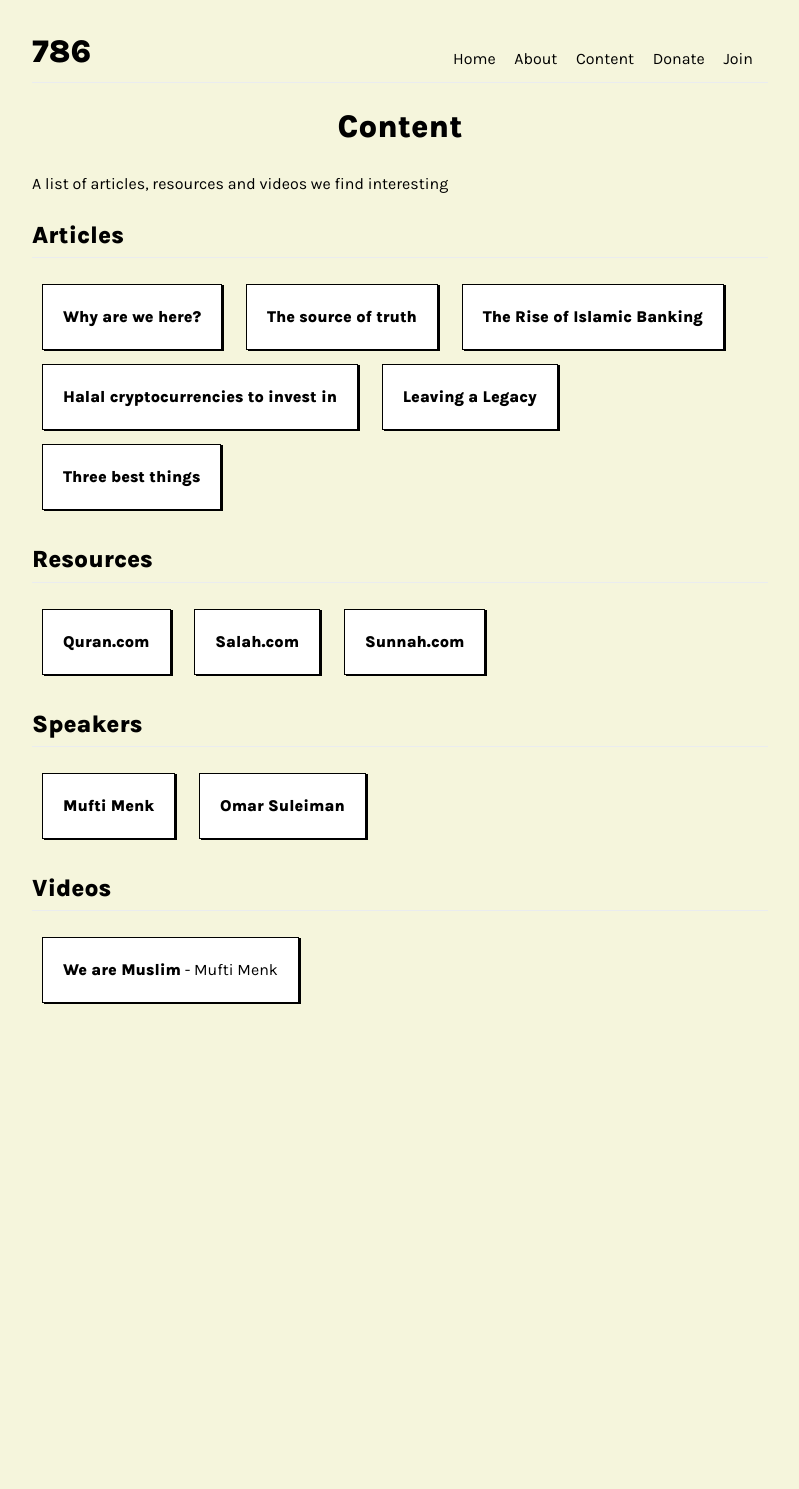
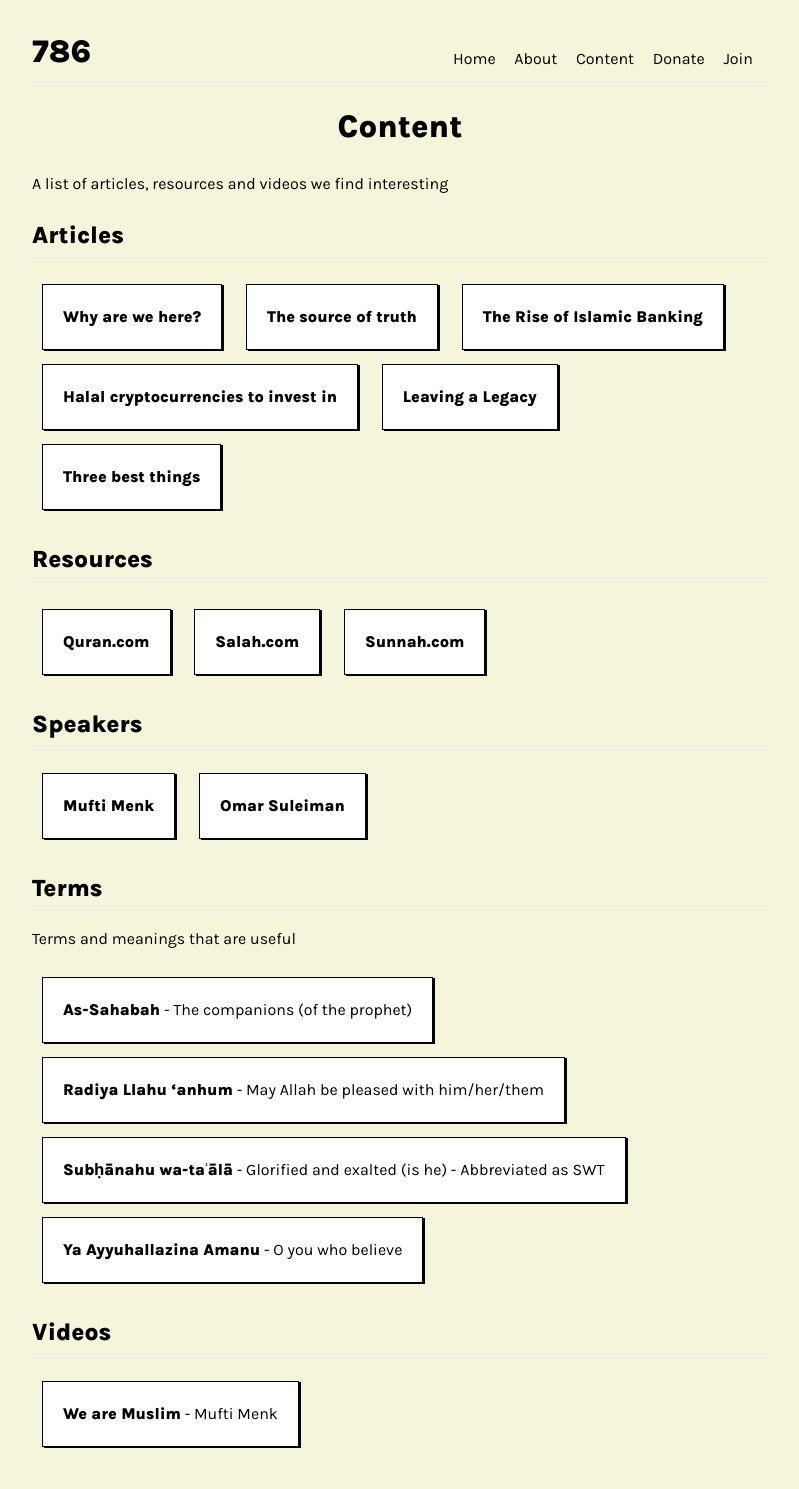
Before and after one commit to feyroozecode/786.world, a Jekyll site: the page built from pages/content.md, in a window 1280 px wide. Shown: the whole page, without its empty margins (240-1039 px from the left). Built offline with Jekyll 4.4.1, drawn with Linux system fonts in a browser that asks for light colours; comment, search, counter and statistics services are not loaded; before the commit the page ends 1045 px from its top, so only the background shows below that.

Commit message:
add terms/meanings

```diff
--- a/pages/content.md
+++ b/pages/content.md
@@ -26,6 +26,15 @@ A list of articles, resources and videos we find interesting
 - [Mufti Menk](https://muftimenk.com/)
 - [Omar Suleiman](https://www.instagram.com/imamomarsuleiman/)
 
+## Terms
+
+Terms and meanings that are useful
+
+- [As-Sahabah](https://en.wikipedia.org/wiki/Companions_of_the_Prophet) - The companions (of the prophet)
+- [Radiya Llahu 'anhum](https://ashhaduu.com/glossary/radiallahu-anhu-anha-anhuma-anhum/) - May Allah be pleased with him/her/them
+- [Subḥānahu wa-taʿālā](https://en.wikipedia.org/wiki/Islamic_honorifics) - Glorified and exalted (is he) - Abbreviated as SWT
+- [Ya Ayyuhallazina Amanu](https://myislam.org/ya-ayyuhallazina-amanu-ayah-in-quran/) - O you who believe
+
 ## Videos
 
 - [We are Muslim](https://www.youtube.com/watch?v=wwYK2zn26OE) - Mufti Menk
```
